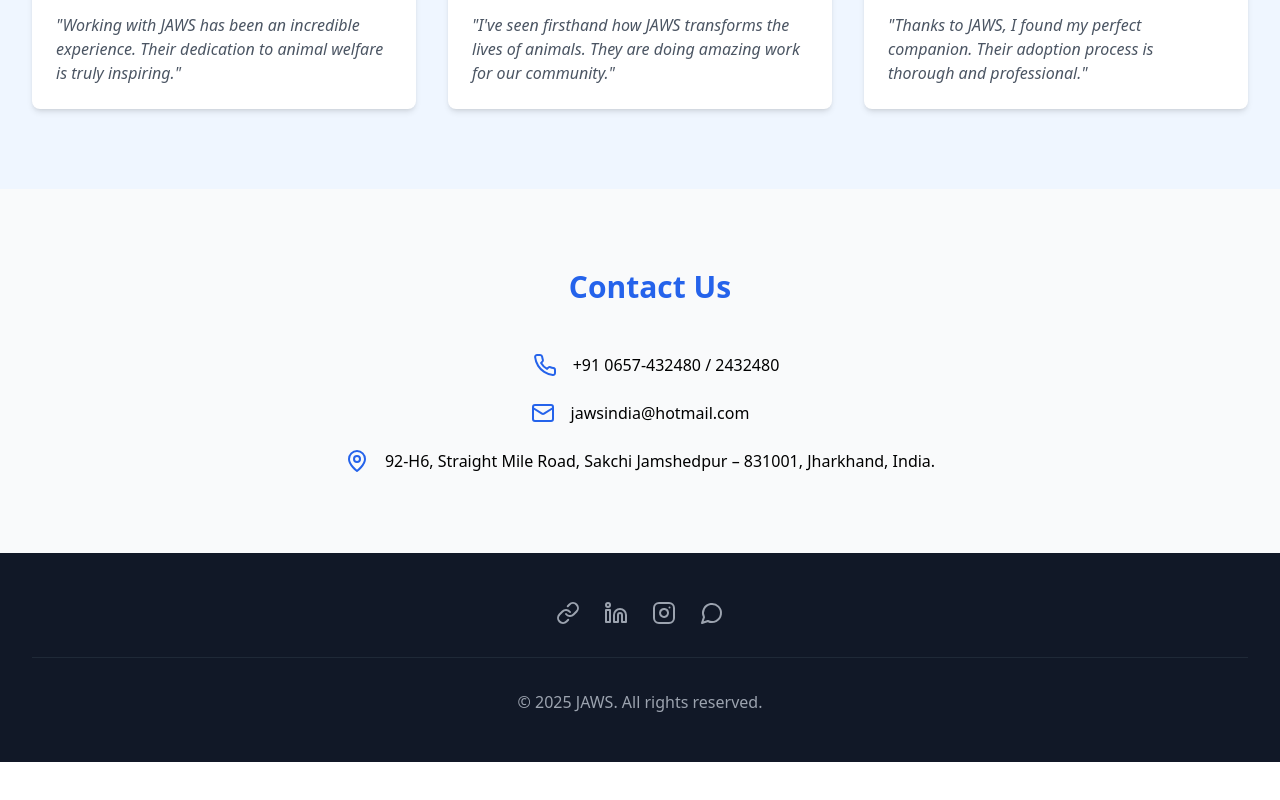
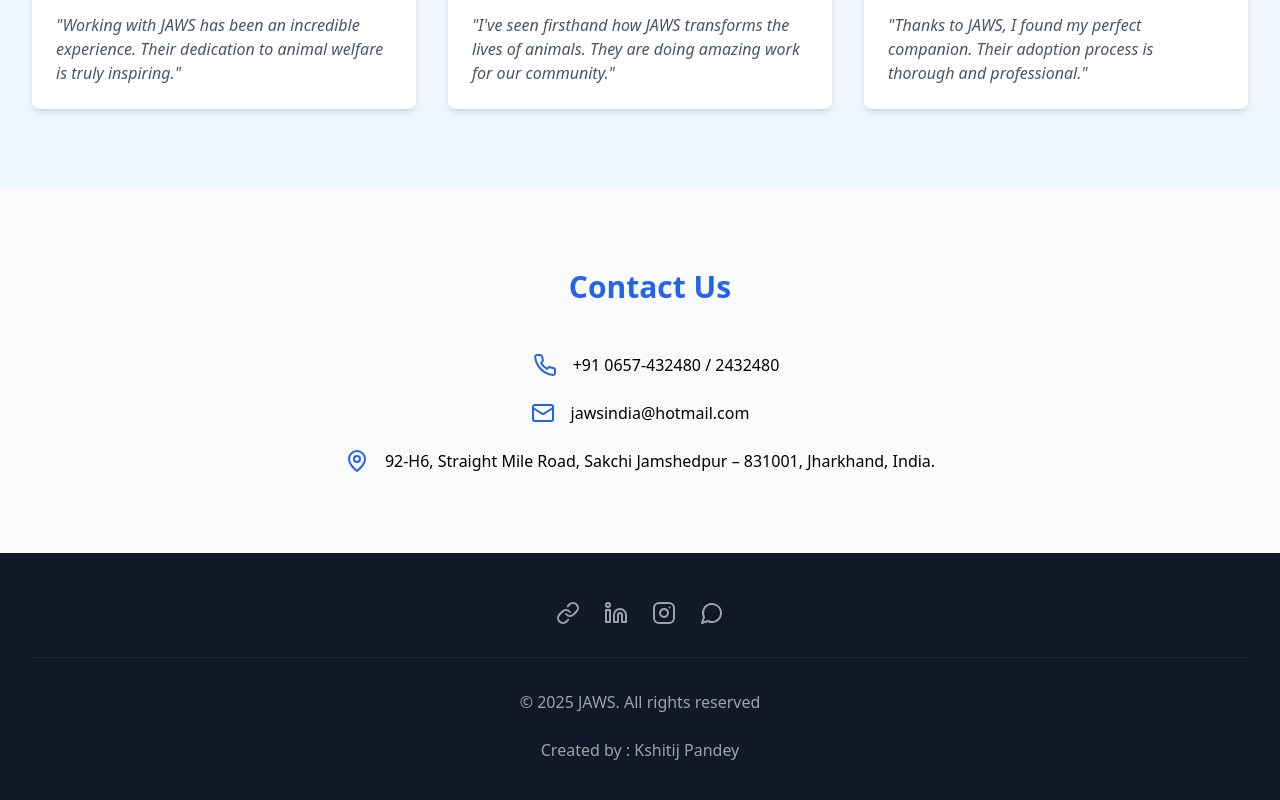
Before and after one commit to pandey22/Jaws-Website, a React (Vite) app: page / in a window 1280 px wide. Shown: the part 2671-3471 px from the top of the page. Before the commit the page ends 3433 px from the top, so only its background shows below. Built offline with nearby package versions, Linux system fonts and the light colour scheme.

Commit message:
updated footer

```diff
--- a/src/App.tsx
+++ b/src/App.tsx
@@ -262,8 +262,10 @@ function App() {
               </a>
             </div>
             <div className="mt-8 pt-8 border-t border-gray-800 text-gray-400">
-              <p>&copy; {new Date().getFullYear()} JAWS. All rights reserved.</p>
+              <p>&copy; {new Date().getFullYear()} JAWS. All rights reserved</p><br />
+               <a href="https://portfolio-website-kshitij-pandeys-projects.vercel.app/">Created by : Kshitij Pandey </a>
             </div>
+
           </div>
         </footer>
 
```
